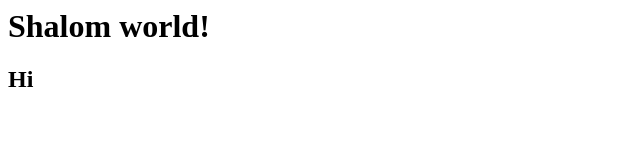
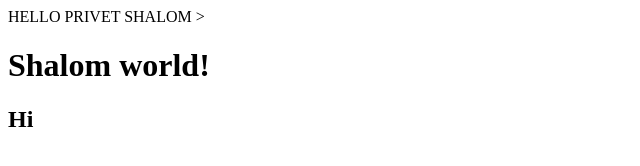
Before and after one commit to YonatanIsTheBest/htmlplayground, a plain HTML site: page index.html in a window 1280 px wide. Shown: the whole page, without its empty margins (0-640 px from the left). Drawn offline with Linux system fonts and the light colour scheme.

Commit message:
add Tittle

```diff
--- a/index.html
+++ b/index.html
@@ -1,2 +1,7 @@
+<tittle>
+    HELLO PRIVET SHALOM
+</tittle>>
+
+
 <H1>Shalom world!</H1>
 <H2>Hi</H2>
```
